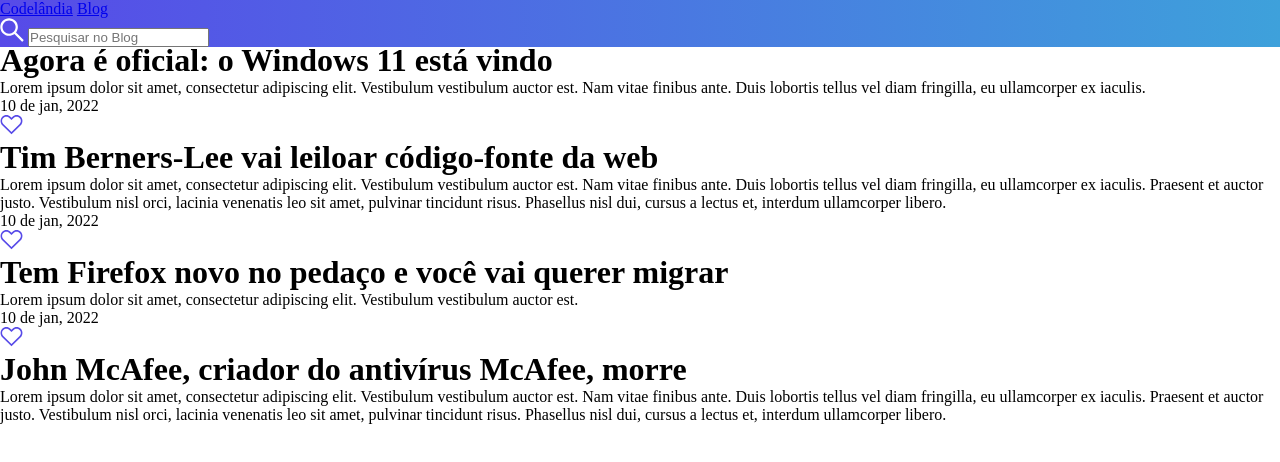
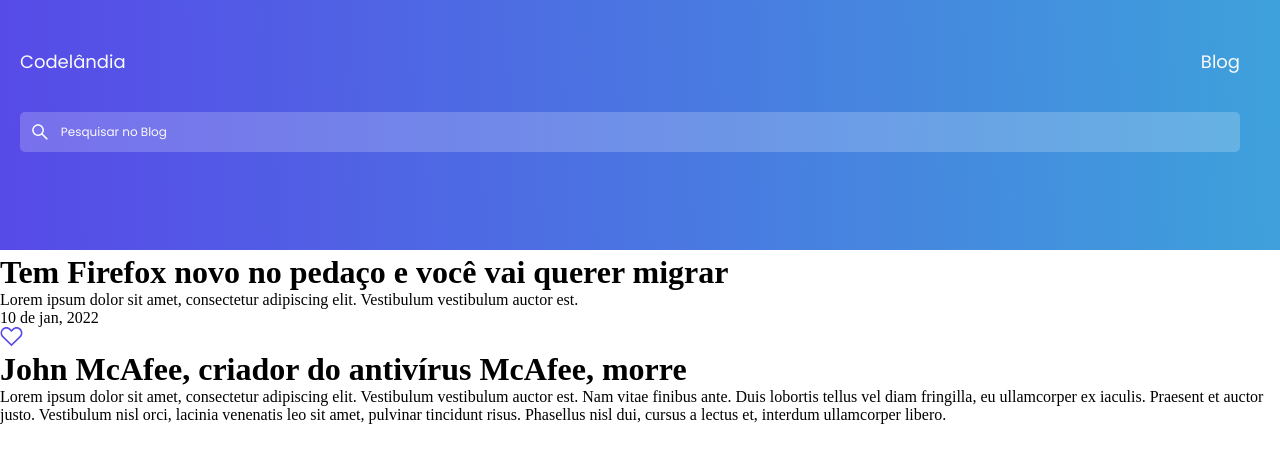
Before and after one commit to EmersonCob/desafios_codelandia_iuri, a plain HTML site: page desafio_01/index.html in a window 1280 px wide. Drawn offline with Linux system fonts and the light colour scheme.

Commit message:
Update CSS

```diff
--- a/desafio_01/css/style.css
+++ b/desafio_01/css/style.css
@@ -6,11 +6,69 @@
     padding: 0;
     box-sizing: border-box;
 }
-
 .container
 {
     position: absolute;
+    height: 250px;
     left: 0px;
     right: 0px;
     background: linear-gradient(88.27deg, #574AE8 0%, #3EA1DB 100%);
 }
+.content
+{
+    margin-right: 1.25rem;
+}
+.content-link
+{
+    display: flex;
+    justify-content: space-between;
+}
+.content-link a
+{
+    margin: 3rem 1.25rem 2.31rem 1.25rem;
+
+    font-family: 'Poppins', sans-serif;
+    text-decoration: none;
+    color: #fafafa;
+    font-weight: normal;
+    font-size: 18px;
+}
+.content-search
+{
+    height: 2.5rem;
+    border-radius: 5px;
+    margin: 0 1.25rem 3rem 1.25rem;
+    background: rgba(255,255,255,0.2);
+
+    display: flex;
+}
+.content-search img
+{
+    height: 0.97rem;
+    width: 0.97rem;
+    margin: 0.76rem 0.82rem 0.57rem 0.76rem;
+}
+.content-search input
+{
+        border: none;
+        width: 21.87rem;
+        background: none;
+        border-radius: 5px;
+        font-size: 14px;
+        font-family: 'Poppins', sans-serif;
+        font-weight: normal;
+        color: #fafafa;
+}
+.content-search input:focus
+{
+    box-shadow: 0 0 0 0;
+    border: 0 none;
+    outline: 0;
+}
+.content-search input::placeholder
+{
+    font-size: 12px;
+    font-family: 'Poppins', sans-serif;
+    font-weight: normal;
+    color: #fafafa;
+}
--- a/desafio_01/index.html
+++ b/desafio_01/index.html
@@ -15,7 +15,7 @@
                 <a href="#">Blog</a>
             </div>
 
-            <div>
+            <div class="content-search">
                 <img src="./img/Vector.svg" alt="">
                 <input type="text" placeholder="Pesquisar no Blog">
             </div>
```
